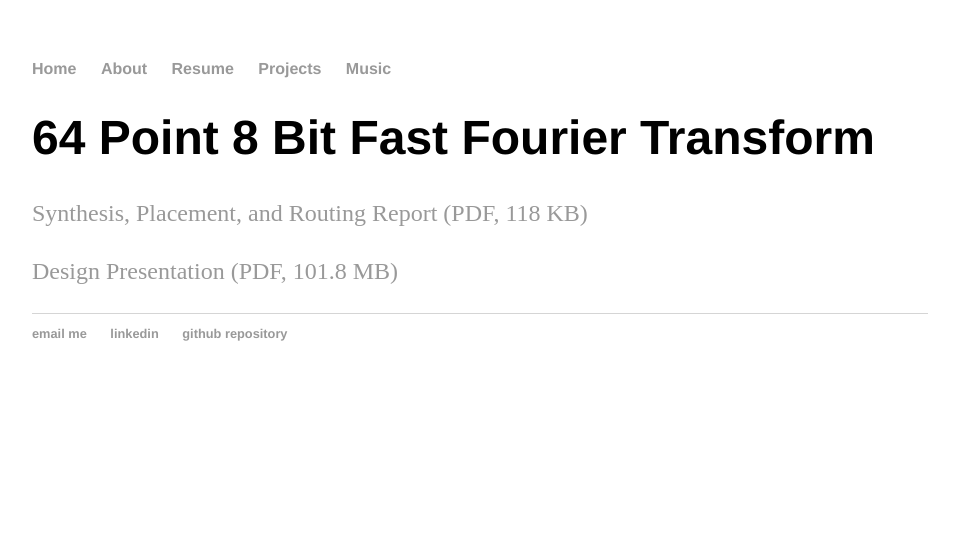
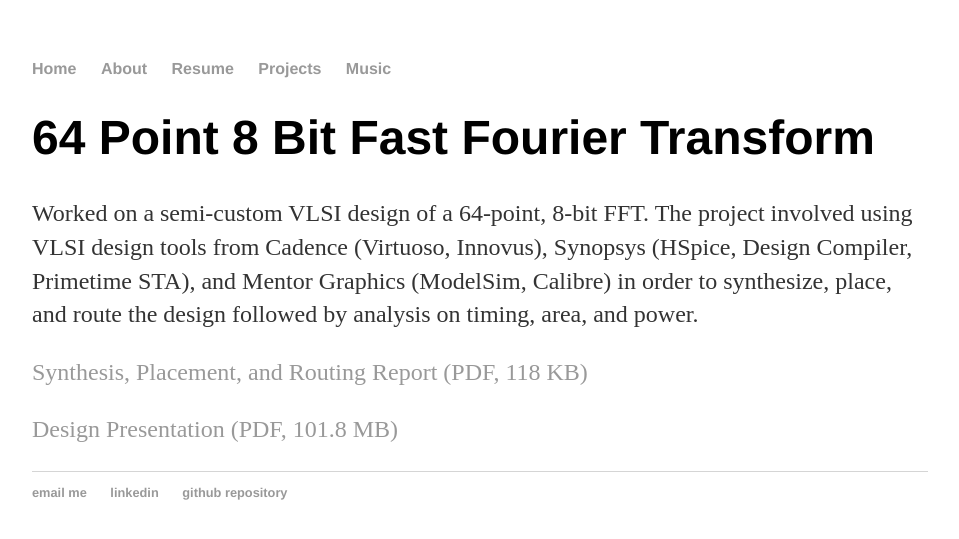
Before and after one commit to zackfravel/zackfravel.github.io, a Jekyll site: the page built from _posts/2017-12-10-FFT.md, in a window 1280 px wide. Shown: the top 539 px of the page, without its empty margins (160-1119 px from the left). Built offline with Jekyll 4.4.1, drawn with Linux system fonts in a browser that asks for light colours.

Commit message:
Update 2017-12-10-FFT.md

```diff
--- a/_posts/2017-12-10-FFT.md
+++ b/_posts/2017-12-10-FFT.md
@@ -3,6 +3,8 @@ layout: post
 title: "64 Point 8 Bit Fast Fourier Transform"
 ---
 
+Worked on a semi-custom VLSI design of a 64-point, 8-bit FFT. The project involved using VLSI design tools from Cadence (Virtuoso, Innovus), Synopsys (HSpice, Design Compiler, Primetime STA), and Mentor Graphics (ModelSim, Calibre) in order to synthesize, place, and route the design followed by analysis on timing, area, and power.
+
 [Synthesis, Placement, and Routing Report (PDF, 118 KB)](https://zackfravel.github.io/assets/pdf/fft.pdf)
 
 [Design Presentation (PDF, 101.8 MB)](https://zackfravel.github.io/assets/pdf/fftpresentation.pdf)
```
